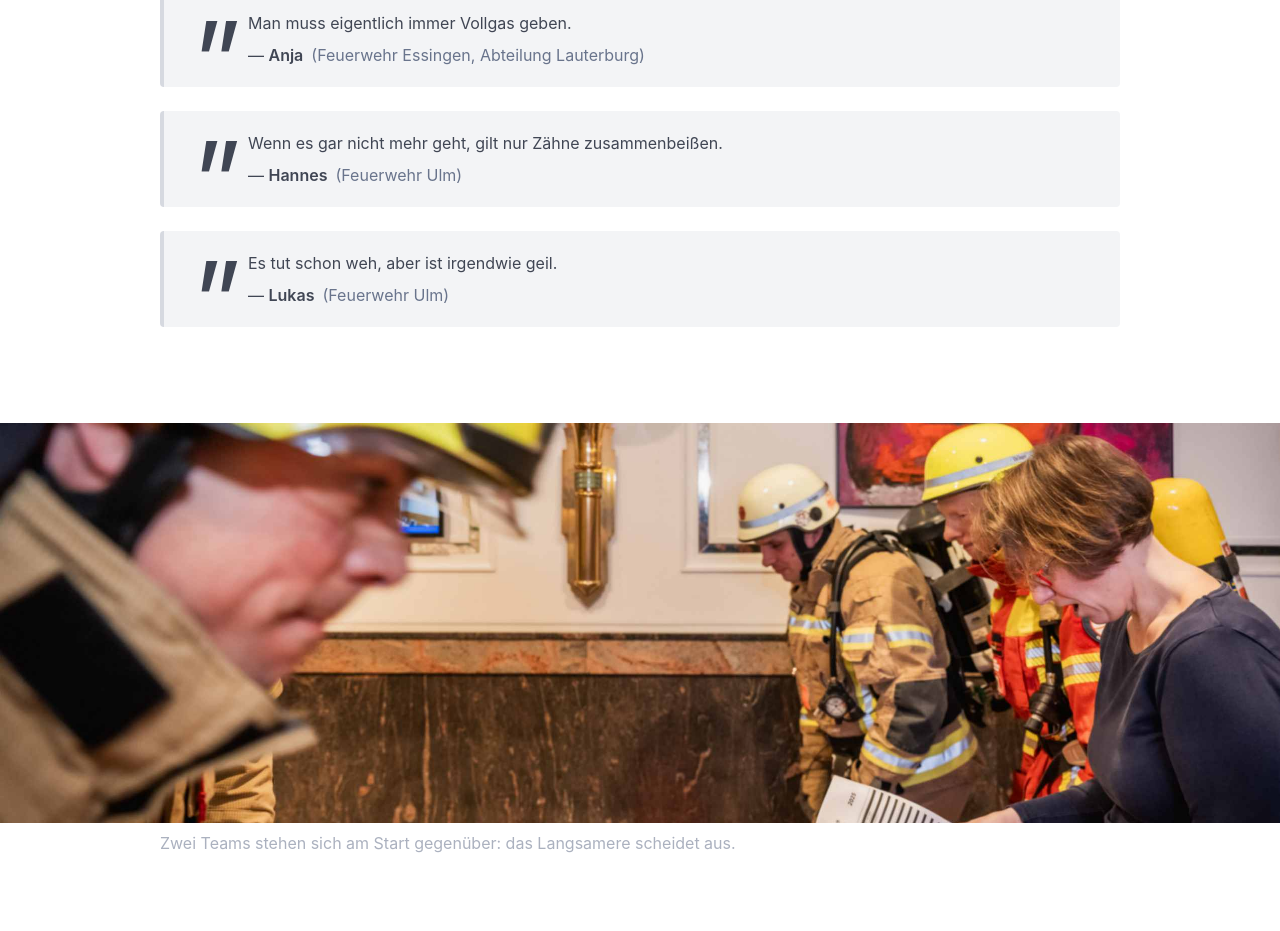
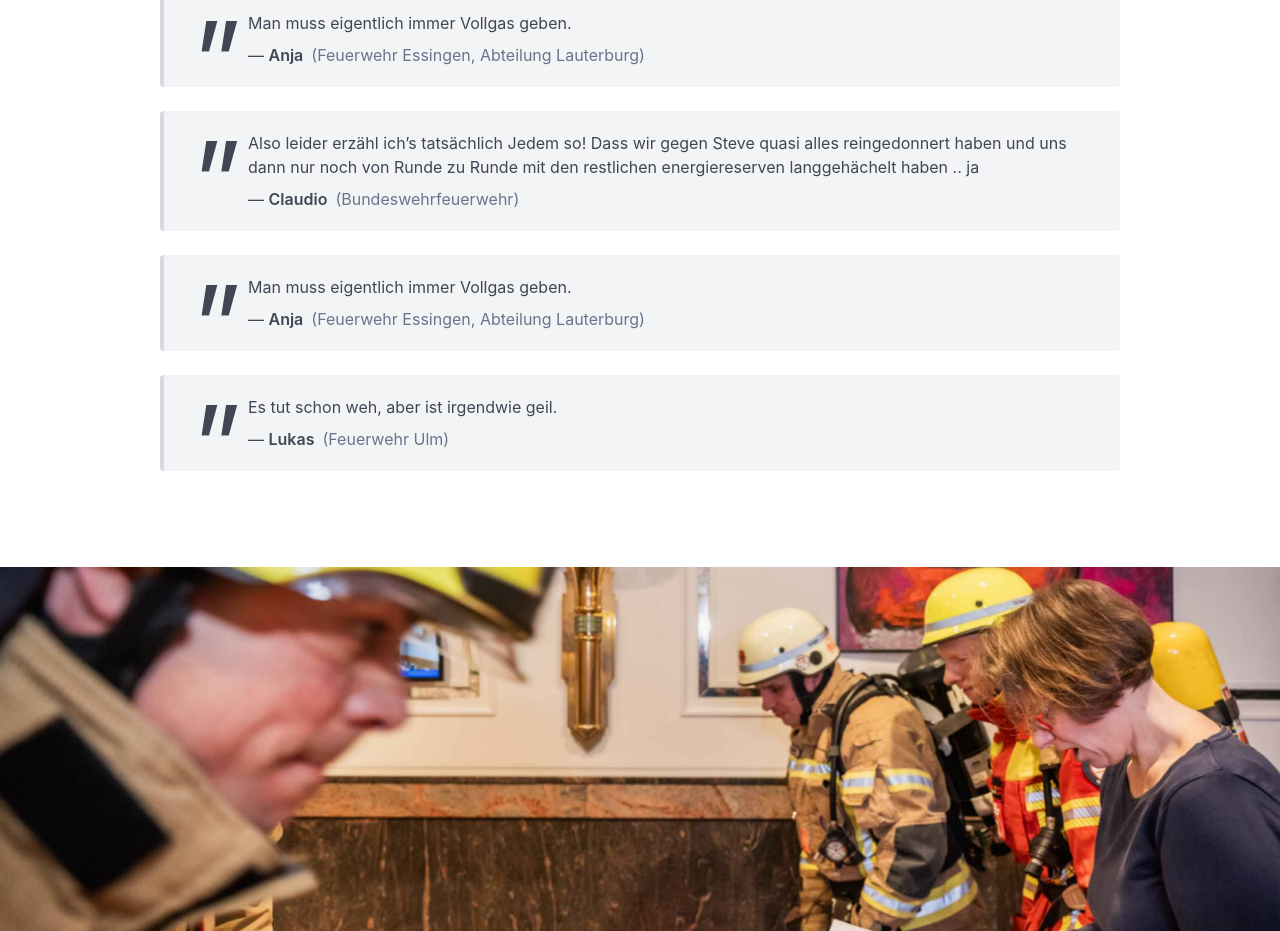
Before and after one commit to steffkes/schachmatt-ulm, a Nuxt app: page / in a window 1280 px wide. Shown: the part 3220-4151 px from the top of the page. Built offline with nearby package versions, Linux system fonts and the light colour scheme; no server answers.

Commit message:
add claudio's quote

```diff
--- a/pages/index.vue
+++ b/pages/index.vue
@@ -137,11 +137,30 @@
       <article class="message">
         <div class="message-body">
           <blockquote>
-            <p>Wenn es gar nicht mehr geht, gilt nur Zähne zusammenbeißen.</p>
+            <p>
+              Also leider erzähl ich’s tatsächlich Jedem so! Dass wir gegen
+              Steve quasi alles reingedonnert haben und uns dann nur noch von
+              Runde zu Runde mit den restlichen energiereserven langgehächelt
+              haben .. ja
+            </p>
           </blockquote>
           <p class="mt-2">
-            — <strong>Hannes</strong>
-            <span class="ml-2 has-text-grey">(Feuerwehr Ulm)</span>
+            — <strong>Claudio</strong>
+            <span class="ml-2 has-text-grey">(Bundeswehrfeuerwehr)</span>
+          </p>
+        </div>
+      </article>
+
+      <article class="message">
+        <div class="message-body">
+          <blockquote>
+            <p>Man muss eigentlich immer Vollgas geben.</p>
+          </blockquote>
+          <p class="mt-2">
+            — <strong>Anja</strong>
+            <span class="ml-2 has-text-grey"
+              >(Feuerwehr Essingen, Abteilung Lauterburg)</span
+            >
           </p>
         </div>
       </article>
```
